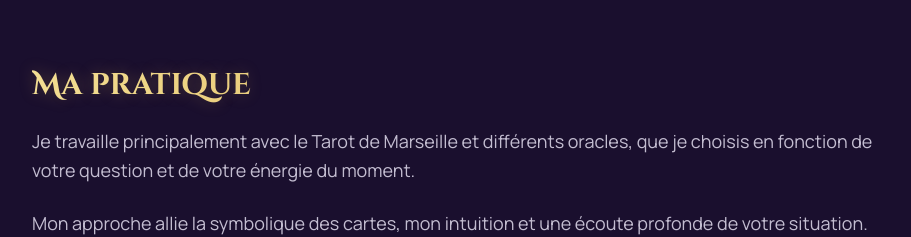
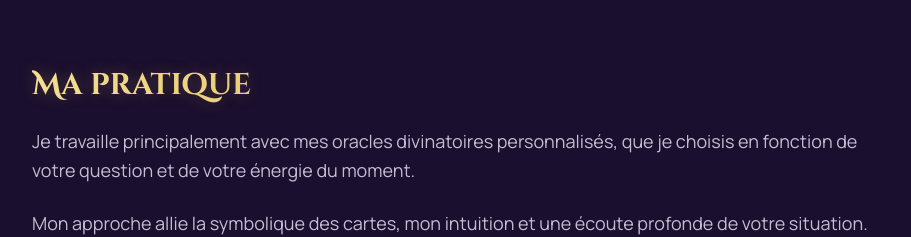
Before and after one commit to Shahil-AppDev/angeline-nj, a Next.js app: page /a-propos in a window 1280 px wide. Shown: the part 1660-1897 px from the top of the page, without its empty margins (184-1095 px from the left). Built offline with nearby package versions, Linux system fonts and the light colour scheme.

Commit message:
Refactorisation complète: remplacement 'Tarot de Marseille' par 'Oracles divinatoires' et suppression mentions reconnexion/santé inappropriées

```diff
--- a/app/a-propos/page.tsx
+++ b/app/a-propos/page.tsx
@@ -151,7 +151,7 @@ export default function AProposPage() {
               Ma pratique
             </h2>
             <p className="text-text-2 text-lg leading-relaxed mb-6">
-              Je travaille principalement avec le Tarot de Marseille et différents oracles,
+              Je travaille principalement avec mes oracles divinatoires personnalisés,
               que je choisis en fonction de votre question et de votre énergie du moment.
             </p>
             <p className="text-text-2 text-lg leading-relaxed mb-6">
--- a/app/boutique/page.tsx
+++ b/app/boutique/page.tsx
@@ -147,7 +147,7 @@ export default function BoutiquePage() {
             className="grid grid-cols-1 md:grid-cols-2 lg:grid-cols-3 gap-8 border-t border-gold-2/10 pt-16"
           >
             <div className="space-y-4">
-              <h3 className="text-gold font-title text-xl">Oracles & Tarots</h3>
+              <h3 className="text-gold font-title text-xl">Oracles Divinatoires</h3>
               <p className="text-text-2 text-sm leading-relaxed">
                 Découvrez une sélection d'oracles aux illustrations inspirantes et aux messages profonds. Des outils parfaits pour développer votre intuition et recevoir votre guidance quotidienne.
               </p>
--- a/app/layout.tsx
+++ b/app/layout.tsx
@@ -31,7 +31,7 @@ export const metadata: Metadata = {
     "voyance bienveillante",
     "reiki à distance",
     "soin énergétique",
-    "tarot de marseille",
+    "oracles divinatoires",
     "oracle divination",
     "éveil spirituel",
     "Angeline NJ",
--- a/app/page.tsx
+++ b/app/page.tsx
@@ -119,7 +119,7 @@ export default function Home() {
                   >
                     <NextImage
                       src="/angeline-cartes-volantes.jpg"
-                      alt="Angeline NJ - Cartes de tarot"
+                      alt="Angeline NJ - Oracles divinatoires"
                       fill
                       className="object-cover"
                       sizes="(max-width: 768px) 100vw, (max-width: 1024px) 50vw, 400px"
--- a/app/prestations/page.tsx
+++ b/app/prestations/page.tsx
@@ -125,10 +125,10 @@ export default function PrestationsPage() {
           >
             <h2 className="text-gold font-title text-center mb-8">Votre Accompagnement en Cartomancie et Voyance</h2>
             <p>
-              La <strong>voyance</strong> et la guidance spirituelle sont des outils précieux pour naviguer dans les eaux parfois troubles de l'existence. Chaque consultation que je propose est conçue comme un miroir de votre âme, permettant de mettre en lumière les dynamiques invisibles qui influencent votre quotidien. Que ce soit pour des questions sentimentales, professionnelles ou un besoin de reconnexion personnelle, mes tirages offrent une perspective claire et bienveillante.
+              La <strong>voyance</strong> et la guidance spirituelle sont des outils précieux pour naviguer dans les eaux parfois troubles de l'existence. Chaque consultation que je propose est conçue comme un miroir de votre âme, permettant de mettre en lumière les dynamiques invisibles qui influencent votre quotidien. Que ce soit pour des questions sentimentales ou professionnelles, mes tirages offrent une perspective claire et bienveillante.
             </p>
             <p>
-              Mon approche de la <strong>cartomancie</strong> repose sur une alliance entre la symbolique traditionnelle (Tarot de Marseille, Oracles) et une intuition profonde. Il ne s'agit pas de prédire un futur figé, mais de vous redonner votre libre arbitre en identifiant les chemins les plus lumineux pour vous. Chaque séance est un espace de non-jugement où votre parole est accueillie avec respect et confidentialité.
+              Mon approche de la <strong>cartomancie</strong> repose sur une alliance entre mes oracles divinatoires personnalisés et une intuition profonde. Il ne s'agit pas de prédire un futur figé, mais de vous redonner votre libre arbitre en identifiant les chemins les plus lumineux pour vous. Chaque séance est un espace de non-jugement où votre parole est accueillie avec respect et confidentialité.
             </p>
           </motion.div>
         </div>
--- a/app/reiki/page.tsx
+++ b/app/reiki/page.tsx
@@ -106,7 +106,7 @@ export default function ReikiPage() {
               Comment se déroule votre séance énergétique ?
             </h3>
             <p className="text-text-2 text-lg leading-relaxed mb-6">
-              Chaque séance est unique. Durant le soin, vous pouvez ressentir des sensations de chaleur, de picotements, ou simplement un état de détente absolue. Certains voient des couleurs ou reçoivent des messages intuitifs, tandis que d'autres s'endorment paisiblement. Quel que soit votre ressenti, l'énergie travaille en profondeur pour réaligner votre fréquence vibratoire avec celle de la santé et de la joie.
+              Chaque séance est unique. Durant le soin, vous pouvez ressentir des sensations de chaleur, de picotements, ou simplement un état de détente absolue. Certains voient des couleurs ou reçoivent des messages intuitifs, tandis que d'autres s'endorment paisiblement. Quel que soit votre ressenti, l'énergie travaille en profondeur pour réaligner votre fréquence vibratoire avec celle du bien-être et de la joie.
             </p>
           </motion.div>
         </div>
```
